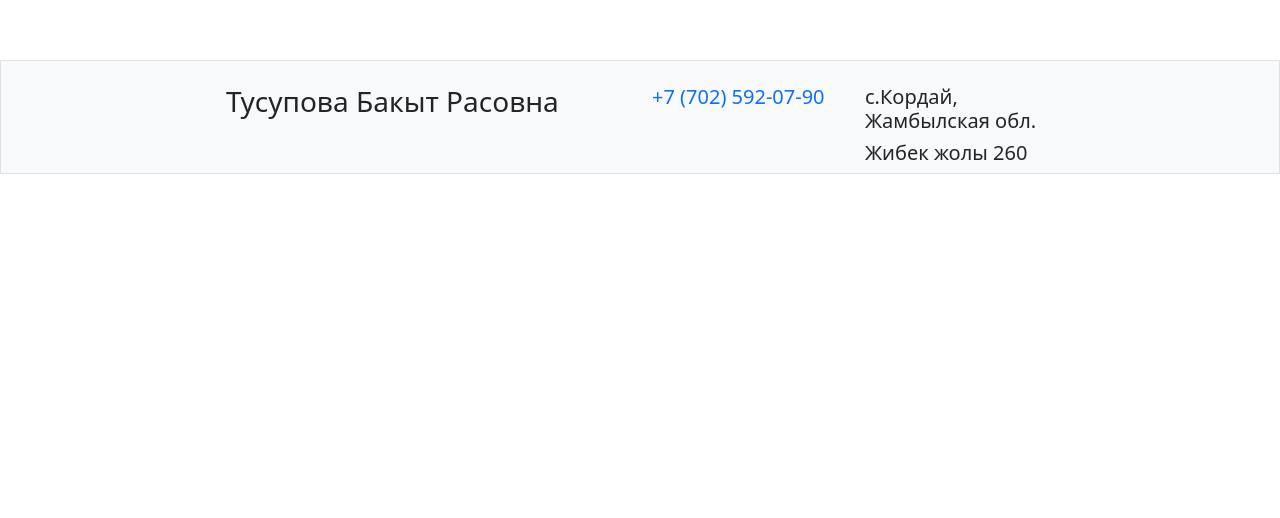
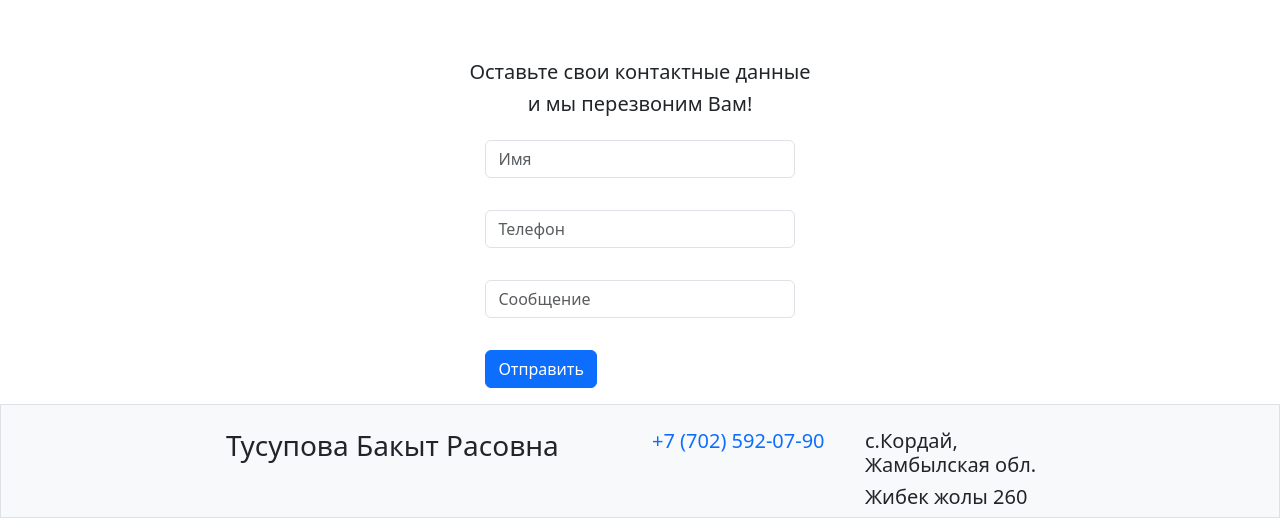
Before and after one commit to ArmanKalmakhambetov/notarius-front, a React (Create React App) app: page / in a window 1280 px wide. Shown: the part 2277-2795 px from the top of the page. Before the commit the page ends 2451 px from the top, so only its background shows below. Built offline with nearby package versions, Linux system fonts and the light colour scheme; grey boxes are pictures that could not be loaded.

Commit message:
added form for send contact information

```diff
--- a/package.json
+++ b/package.json
@@ -6,10 +6,11 @@
     "@testing-library/jest-dom": "^5.17.0",
     "@testing-library/react": "^13.4.0",
     "@testing-library/user-event": "^13.5.0",
+    "axios": "^1.6.0",
     "bootstrap": "^5.3.2",
     "react": "^18.2.0",
     "react-dom": "^18.2.0",
-    "react-scripts": "5.0.1",
+    "react-scripts": "^5.0.1",
     "web-vitals": "^2.1.4"
   },
   "scripts": {
--- a/src/App.js
+++ b/src/App.js
@@ -10,6 +10,7 @@ import img10 from './img/tussupova-10img.png'
 import './App.css';
 import React from "react";
 import 'bootstrap/dist/css/bootstrap.min.css';
+import ContactForm from "./ContactForm";
 export default function App() {
   return (
       <div className="container">
@@ -213,6 +214,10 @@ export default function App() {
             </iframe>
           </div>
         </div>
+        <div className='d-flex justify-content-center'>
+          <ContactForm/>
+        </div>
+
       </div>
   );
 }
--- /dev/null
+++ b/src/ContactForm.jsx
@@ -0,0 +1,65 @@
+import {useState} from "react";
+
+
+function ContactForm() {
+    const [isDataSent, setIsDataSent] = useState(false);
+
+    const url = 'https://script.google.com/macros/s/AKfycbwpZAU9bjT78oLZym24BfFLn2qXlKvAEgkxz_lETwQHK9AadBq0ZEQcCzr5iGIfw0ld/exec'
+
+    function Submit(e) {
+        const formEle = document.querySelector('form')
+        e.preventDefault()
+        console.log('Submitted')
+        const formData = new FormData(formEle)
+        fetch(url, {
+            method: 'POST',
+            mode: 'no-cors',
+            body: formData
+        })
+            .then(r =>
+                r.json()
+            )
+            .then(data => {
+                console.log(data)
+        })
+            .catch(err => {
+                console.log(err)
+            })
+        setIsDataSent(true);
+    }
+
+    return (
+        <div>
+            {isDataSent ? (
+                <div style={{'background':'greenyellow'}} className='p-2 border rounded m-5'>
+                    <h4>Данные успешно отправлены</h4>
+                </div>
+
+            ) : (
+                <div>
+                    <h5>Оставьте свои контактные данные</h5>
+                    <div className='d-flex justify-content-center'>
+                        <h5>и мы перезвоним Вам!</h5>
+                    </div>
+                    <form className="form" onSubmit={(e) => Submit(e)}>
+                        <div className="p-3">
+                            <input className="form-control" name="name" placeholder="Имя" type="text" />
+                        </div>
+                        <div className="p-3">
+                            <input className="form-control" name="phone" placeholder="Телефон" type="text" />
+                        </div>
+                        <div className="p-3">
+                            <input className="form-control" name="message" placeholder="Сообщение" type="text" />
+                        </div>
+                        <div className="p-3">
+                            <button className="btn btn-primary" type="submit">
+                                Отправить
+                            </button>
+                        </div>
+                    </form>
+                </div>
+            )}
+        </div>
+    );
+}
+export default ContactForm;
```
Also changed, not shown: 1 other file (tests, documents, lock files or other folders).
